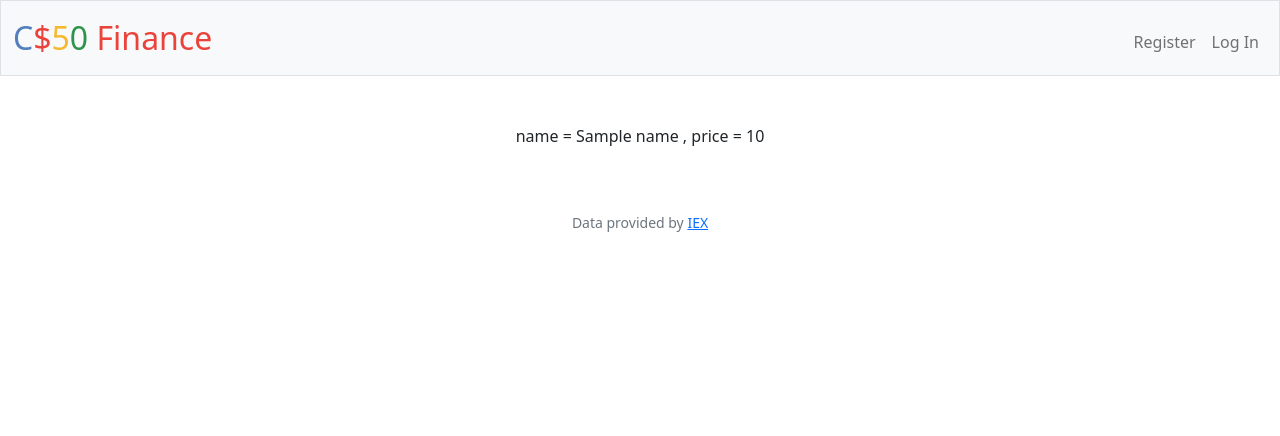
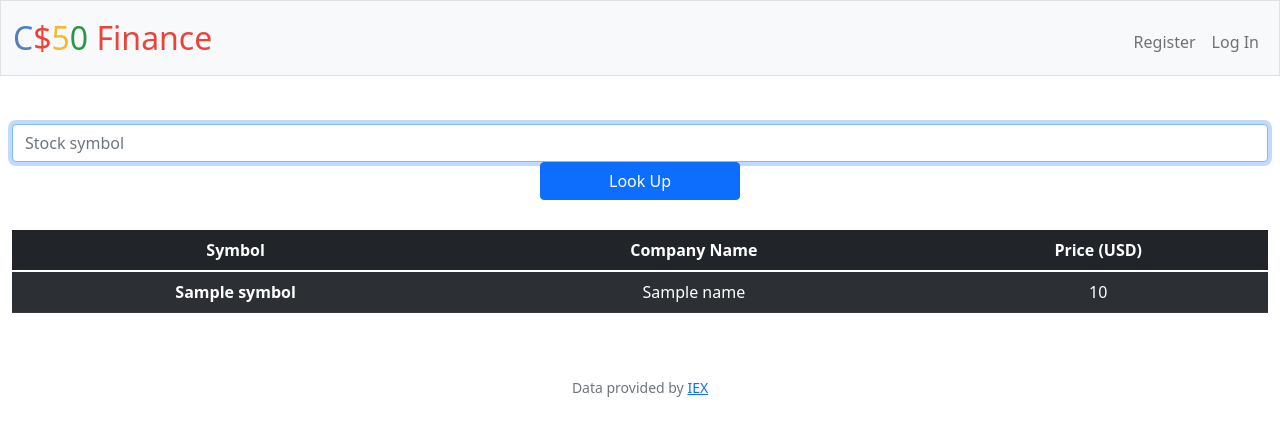
Before and after one commit to lu-carvalho/91640075, a Flask app: template finance/templates/quoted.html in a window 1280 px wide. Shown: the top 436 px of the page. Run offline with Flask 2, Linux system fonts and the light colour scheme; the template is opened without the code that fills it: most values are stand-ins (such as "Sample title", 1, 10 or a date in 2020); some libraries are stand-ins or nearby versions.

Commit message:
Wed, Mar 9, 2022, 2:22 PM +00:00

```diff
--- a/finance/templates/quoted.html
+++ b/finance/templates/quoted.html
@@ -5,6 +5,27 @@
 {% endblock %}
 
 {% block main %}
-    <!--gotta find out how to display the quoted, embedding within it one or more values from lookup-->
-    <p>name = {{ name }} , price = {{ price }}</p>
+    <form action="/quote" method="post">
+        <div class="form-group">
+            <input autofocus class="form-control" name="symbol" placeholder="Stock symbol" type="text">
+        </div>
+        <button style='width: 200px' class="btn btn-primary" type="submit">Look Up</button>
+    </form>
+
+    <table style='margin-top: 30px' class="table table-striped table-dark">
+      <thead>
+        <tr>
+          <th scope="col"> Symbol </th>
+          <th scope="col"> Company Name </th>
+          <th scope="col"> Price (USD) </th>
+        </tr>
+      </thead>
+      <tbody>
+        <tr>
+          <th scope="row">     {{ symbol }} </th>
+          <td>  {{ name }}  </td>
+          <td>  {{ price}}</td>
+        </tr>
+      </body>
+    </table>
 {% endblock %}
```
